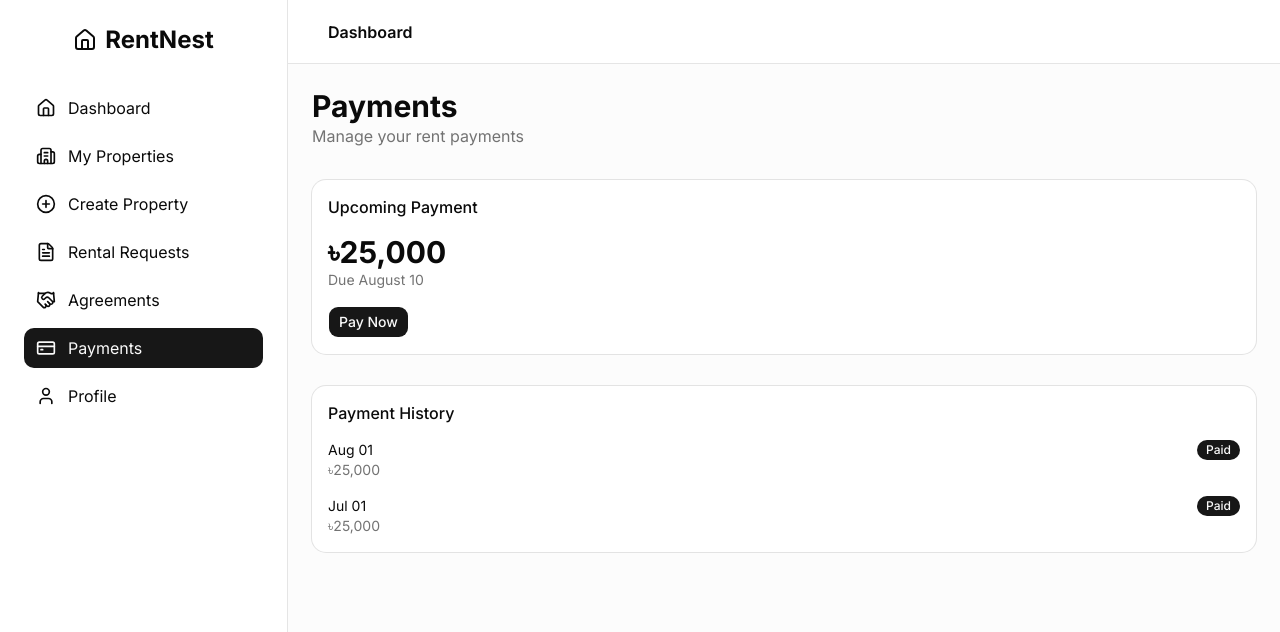
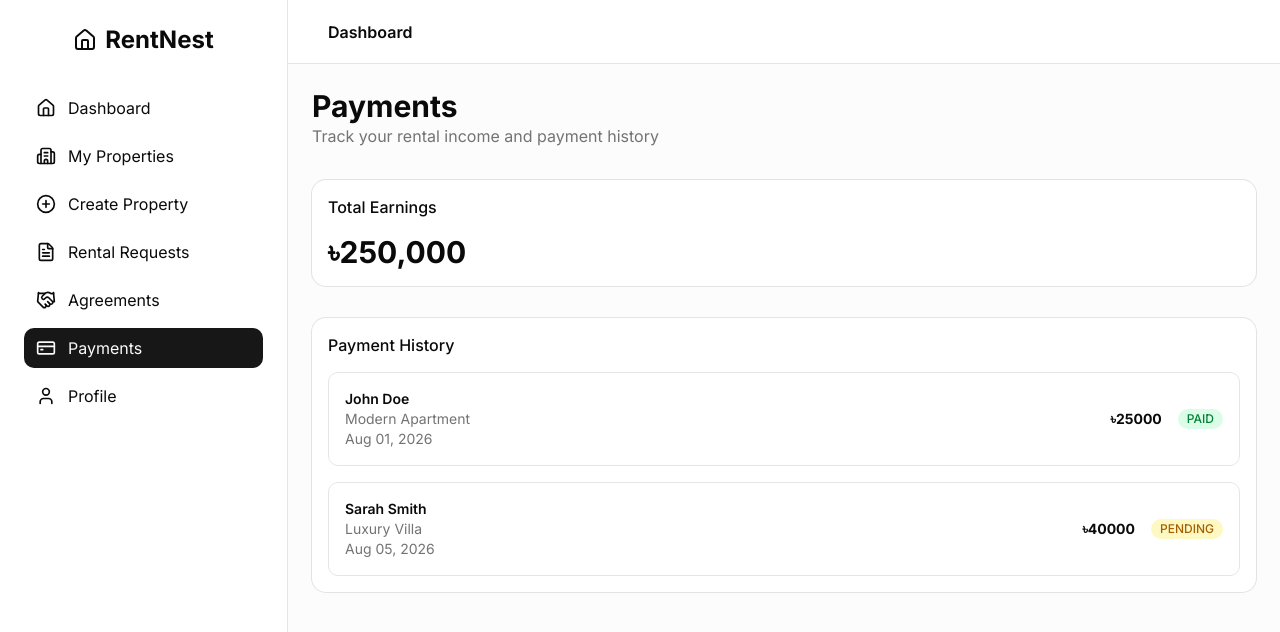
Before and after one commit to thedev-mohammadali/rnest-frontend, a Next.js app: page /dashboard/payments in a window 1280 px wide. Shown: the top 632 px of the page. Built offline with nearby package versions, Linux system fonts and the light colour scheme.

Commit message:
feat: add landlord payments

```diff
--- a/src/app/(protected)/dashboard/payments/page.tsx
+++ b/src/app/(protected)/dashboard/payments/page.tsx
@@ -1,20 +1,7 @@
-import PaymentHistory from "@/components/dashboard/tenant/payments/payment-history";
-import UpcomingPayment from "@/components/dashboard/tenant/payments/upcoming-payment";
+import PaymentsRouter from "@/components/dashboard/router/payments-router";
 
 const PaymentsPage = () => {
-  return (
-    <div className="space-y-8">
-      <div>
-        <h1 className="text-3xl font-bold">Payments</h1>
-
-        <p className="text-muted-foreground">Manage your rent payments</p>
-      </div>
-
-      <UpcomingPayment />
-
-      <PaymentHistory />
-    </div>
-  );
+  return <PaymentsRouter />;
 };
 
 export default PaymentsPage;
--- /dev/null
+++ b/src/components/dashboard/landlord/payments/earnings-card.tsx
@@ -0,0 +1,17 @@
+import { Card, CardContent, CardHeader, CardTitle } from "@/components/ui/card";
+
+const EarningsCard = () => {
+  return (
+    <Card>
+      <CardHeader>
+        <CardTitle>Total Earnings</CardTitle>
+      </CardHeader>
+
+      <CardContent>
+        <p className="text-3xl font-bold">৳250,000</p>
+      </CardContent>
+    </Card>
+  );
+};
+
+export default EarningsCard;
--- /dev/null
+++ b/src/components/dashboard/landlord/payments/landlord-payments.tsx
@@ -0,0 +1,22 @@
+import EarningsCard from "./earnings-card";
+import PaymentHistory from "./payment-history";
+
+const LandlordPayments = () => {
+  return (
+    <div className="space-y-8">
+      <div>
+        <h1 className="text-3xl font-bold">Payments</h1>
+
+        <p className="text-muted-foreground">
+          Track your rental income and payment history
+        </p>
+      </div>
+
+      <EarningsCard />
+
+      <PaymentHistory />
+    </div>
+  );
+};
+
+export default LandlordPayments;
--- /dev/null
+++ b/src/components/dashboard/landlord/payments/payment-history.tsx
@@ -0,0 +1,62 @@
+import { Card, CardContent, CardHeader, CardTitle } from "@/components/ui/card";
+
+import PaymentStatusBadge from "./payment-status-badge";
+
+const payments = [
+  {
+    id: "1",
+    tenant: "John Doe",
+    property: "Modern Apartment",
+    amount: 25000,
+    date: "Aug 01, 2026",
+    status: "PAID" as const,
+  },
+
+  {
+    id: "2",
+    tenant: "Sarah Smith",
+    property: "Luxury Villa",
+    amount: 40000,
+    date: "Aug 05, 2026",
+    status: "PENDING" as const,
+  },
+];
+
+const PaymentHistory = () => {
+  return (
+    <Card>
+      <CardHeader>
+        <CardTitle>Payment History</CardTitle>
+      </CardHeader>
+
+      <CardContent>
+        <div className="space-y-4">
+          {payments.map((payment) => (
+            <div
+              key={payment.id}
+              className="flex flex-col gap-3 rounded-lg border p-4 sm:flex-row sm:items-center sm:justify-between"
+            >
+              <div>
+                <p className="font-semibold">{payment.tenant}</p>
+
+                <p className="text-muted-foreground text-sm">
+                  {payment.property}
+                </p>
+
+                <p className="text-muted-foreground text-sm">{payment.date}</p>
+              </div>
+
+              <div className="flex items-center gap-4">
+                <p className="font-bold">৳{payment.amount}</p>
+
+                <PaymentStatusBadge status={payment.status} />
+              </div>
+            </div>
+          ))}
+        </div>
+      </CardContent>
+    </Card>
+  );
+};
+
+export default PaymentHistory;
--- /dev/null
+++ b/src/components/dashboard/landlord/payments/payment-status-badge.tsx
@@ -0,0 +1,19 @@
+import { Badge } from "@/components/ui/badge";
+
+type Props = {
+  status: "PAID" | "PENDING" | "FAILED";
+};
+
+const PaymentStatusBadge = ({ status }: Props) => {
+  const styles = {
+    PAID: "bg-green-100 text-green-700",
+
+    PENDING: "bg-yellow-100 text-yellow-700",
+
+    FAILED: "bg-red-100 text-red-700",
+  };
+
+  return <Badge className={styles[status]}>{status}</Badge>;
+};
+
+export default PaymentStatusBadge;
--- /dev/null
+++ b/src/components/dashboard/router/payments-router.tsx
@@ -0,0 +1,19 @@
+import { currentUser } from "@/lib/mock-user";
+
+import LandlordPayments from "../landlord/payments/landlord-payments";
+import TenantPayments from "../tenant/payments/tenant-payments";
+
+const PaymentsRouter = () => {
+  switch (currentUser.role) {
+    case "TENANT":
+      return <TenantPayments />;
+
+    case "LANDLORD":
+      return <LandlordPayments />;
+
+    default:
+      return null;
+  }
+};
+
+export default PaymentsRouter;
--- /dev/null
+++ b/src/components/dashboard/tenant/payments/tenant-payments.tsx
@@ -0,0 +1,20 @@
+import PaymentHistory from "./payment-history";
+import UpcomingPayment from "./upcoming-payment";
+
+const TenantPayments = () => {
+  return (
+    <div className="space-y-8">
+      <div>
+        <h1 className="text-3xl font-bold">Payments</h1>
+
+        <p className="text-muted-foreground">Manage your rent payments</p>
+      </div>
+
+      <UpcomingPayment />
+
+      <PaymentHistory />
+    </div>
+  );
+};
+
+export default TenantPayments;
```
